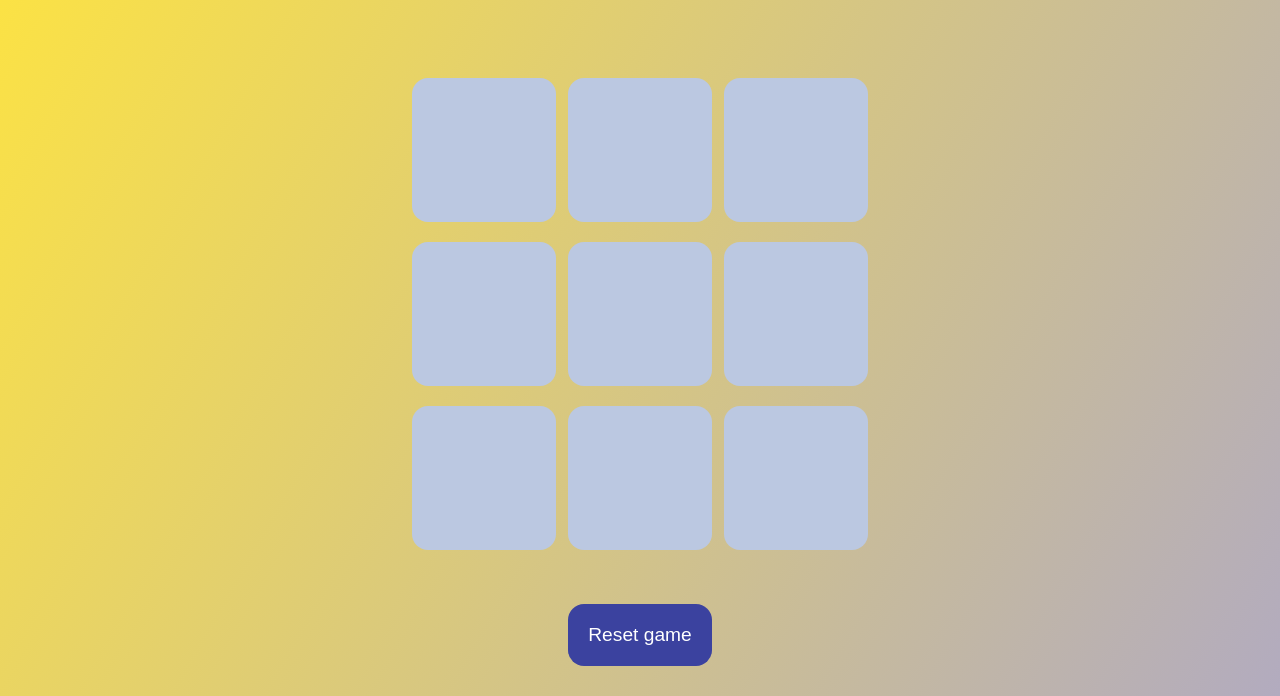
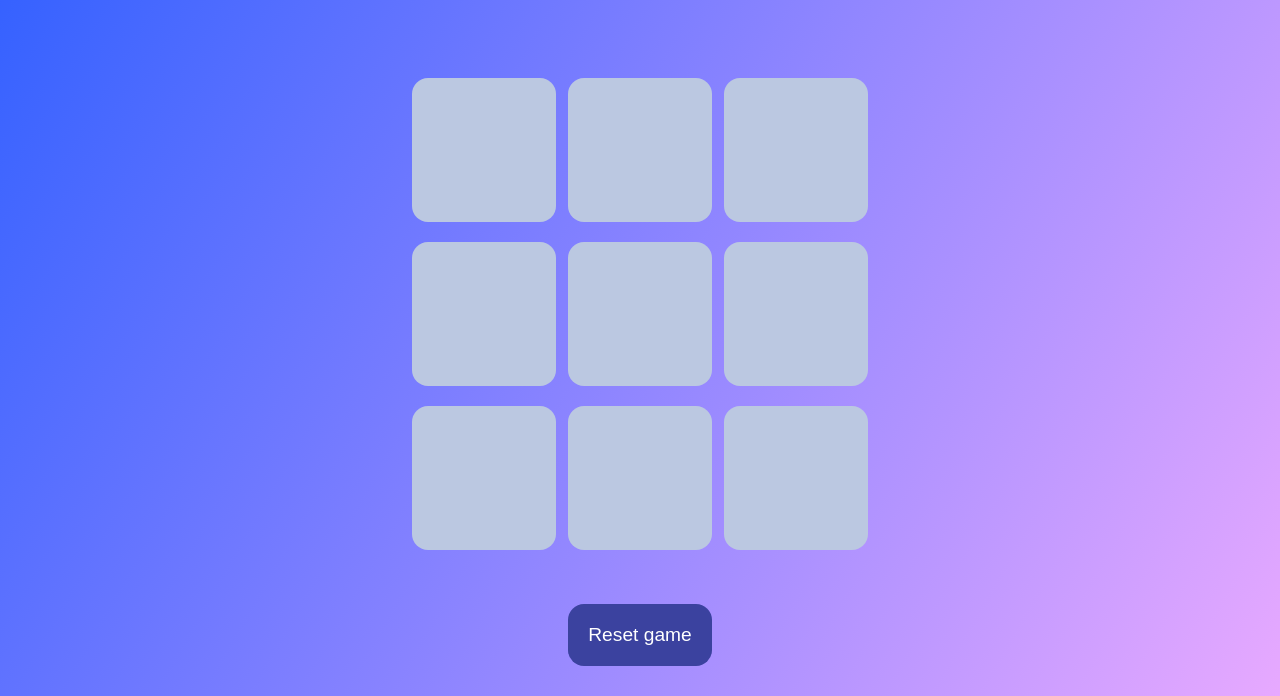
Before and after one commit to Sanchita184/Tic_tac_toe-game, a plain HTML site: page index.html in a window 1280 px wide. Shown: the part 109-805 px from the top of the page. Drawn offline with Linux system fonts and the light colour scheme.

Commit message:
Update styles.css background color

```diff
--- a/styles.css
+++ b/styles.css
@@ -28,7 +28,7 @@
 }
 
 body {
-    background: linear-gradient(120deg,#FEE440,#B2ABBF);
+    background: linear-gradient(120deg, #2f5fff, #e7a9ff);
     text-align: center;
     font-family: 'Monospace', sans-serif;
 }
```
